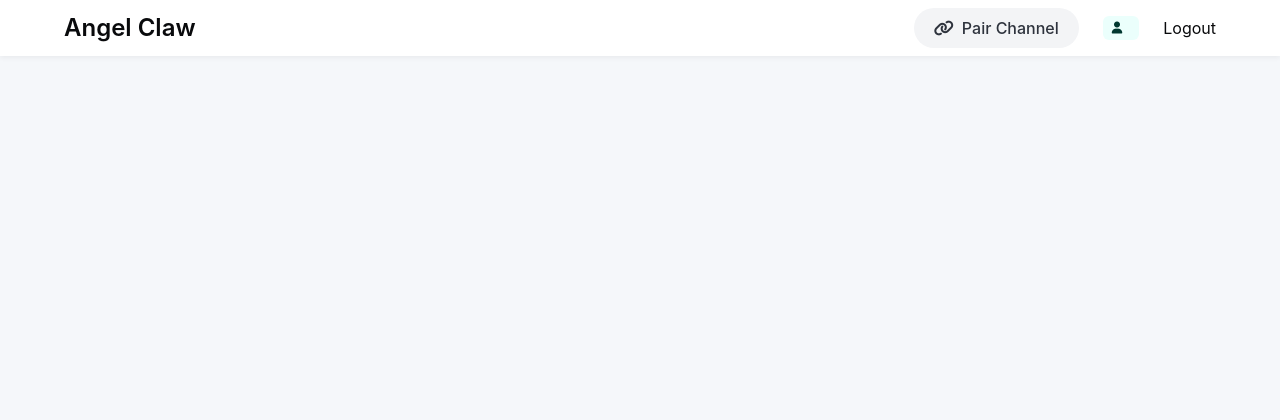
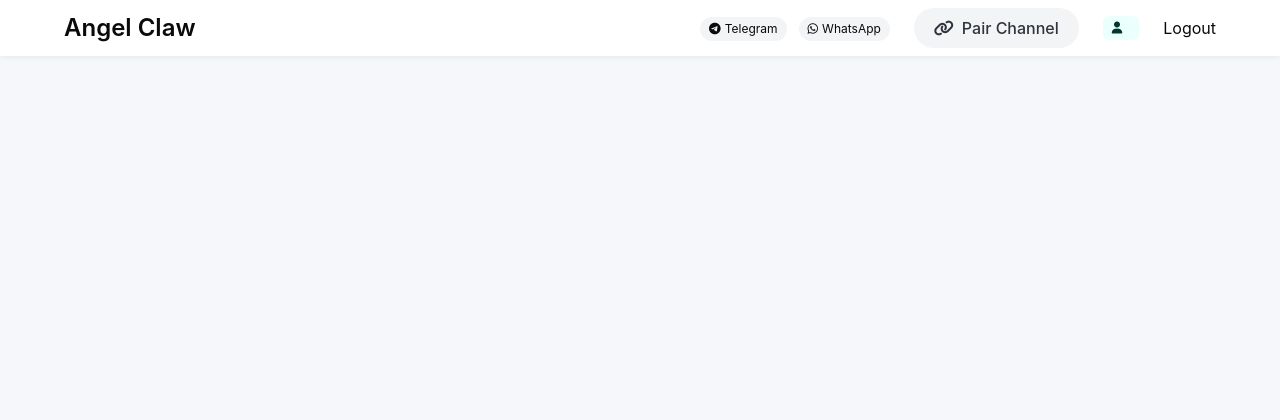
Before and after one commit to Abdur-rahmaanJ/angel-claw, a Python web app: template src/angel_claw/app/modules/agent/templates/agent/index.html in a window 1280 px wide. Shown: the top 420 px of the page. Run offline with Jinja, Linux system fonts and the light colour scheme; the template is opened without the code that fills it, so the values that code supplies are empty.

Commit message:
feat: telegram n wa indicators

```diff
--- a/src/angel_claw/app/config.py
+++ b/src/angel_claw/app/config.py
@@ -40,6 +40,10 @@ class BaseConfig:
         "ACTIVE_BACK_THEME": "boogle",
         "CURRENCY": "USD",
     }
+
+    SHOPYO_APPADMIN_URL = '/appadmin'
+    SHOPYO_AUTH_URL = '/auth'
+    SHOPYO_DASHBOARD_URL = '/dashboard'
 
 
 class ProductionConfig(BaseConfig):
--- a/src/angel_claw/app/modules/agent/templates/agent/index.html
+++ b/src/angel_claw/app/modules/agent/templates/agent/index.html
@@ -67,6 +67,20 @@
             </div>
             <div class="navbar-menu">
                 <div class="navbar-end">
+                    <div class="navbar-item">
+                        <div class="field is-grouped">
+                            <p class="control">
+                                <span class="tag is-rounded {% if 'telegram' in channels %}is-success{% else %}is-light{% endif %}" title="Telegram {% if 'telegram' in channels %}Connected{% else %}Not Connected{% endif %}">
+                                    <i class="fab fa-telegram mr-1"></i> Telegram
+                                </span>
+                            </p>
+                            <p class="control">
+                                <span class="tag is-rounded {% if 'whatsapp' in channels %}is-success{% else %}is-light{% endif %}" title="WhatsApp {% if 'whatsapp' in channels %}Connected{% else %}Not Connected{% endif %}">
+                                    <i class="fab fa-whatsapp mr-1"></i> WhatsApp
+                                </span>
+                            </p>
+                        </div>
+                    </div>
                     <div class="navbar-item">
                         <button class="button is-light is-rounded" onclick="showPairingModal()">
                             <i class="fas fa-link mr-2"></i> Pair Channel
```
Also changed, not shown: src/angel_claw/app/modules/agent/view.py (+8 -1 lines).
